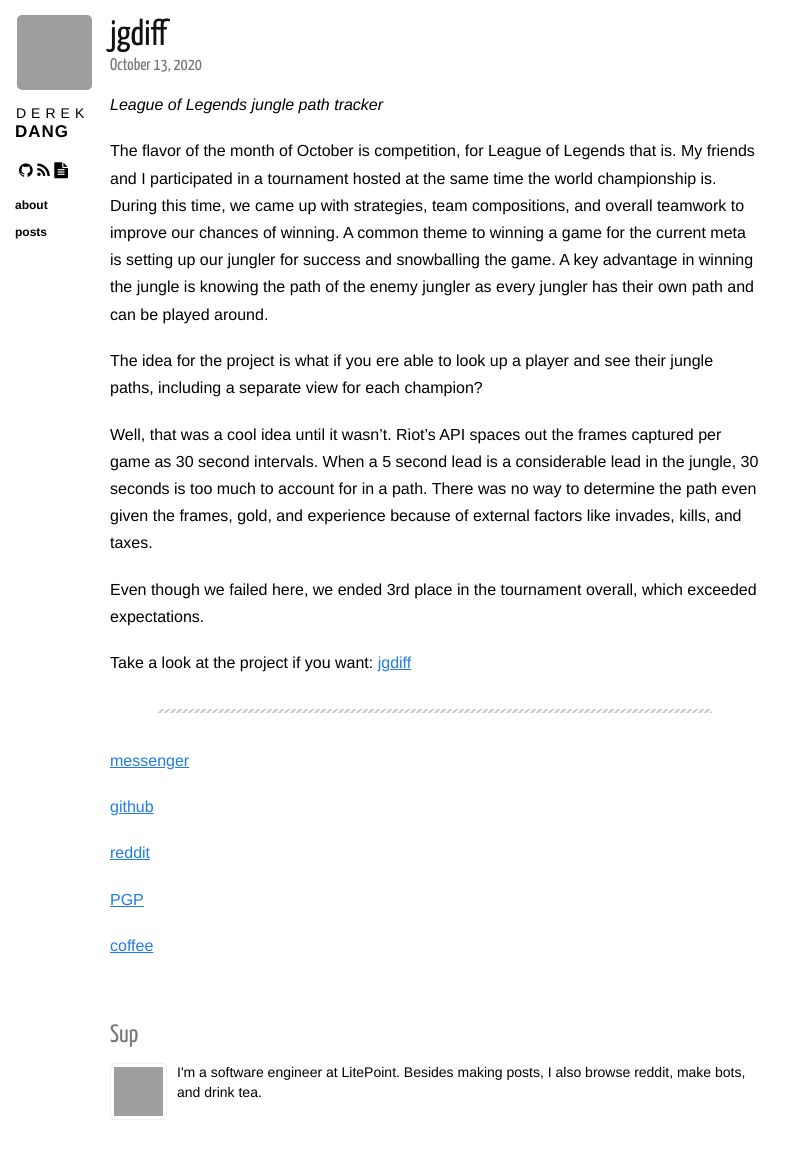
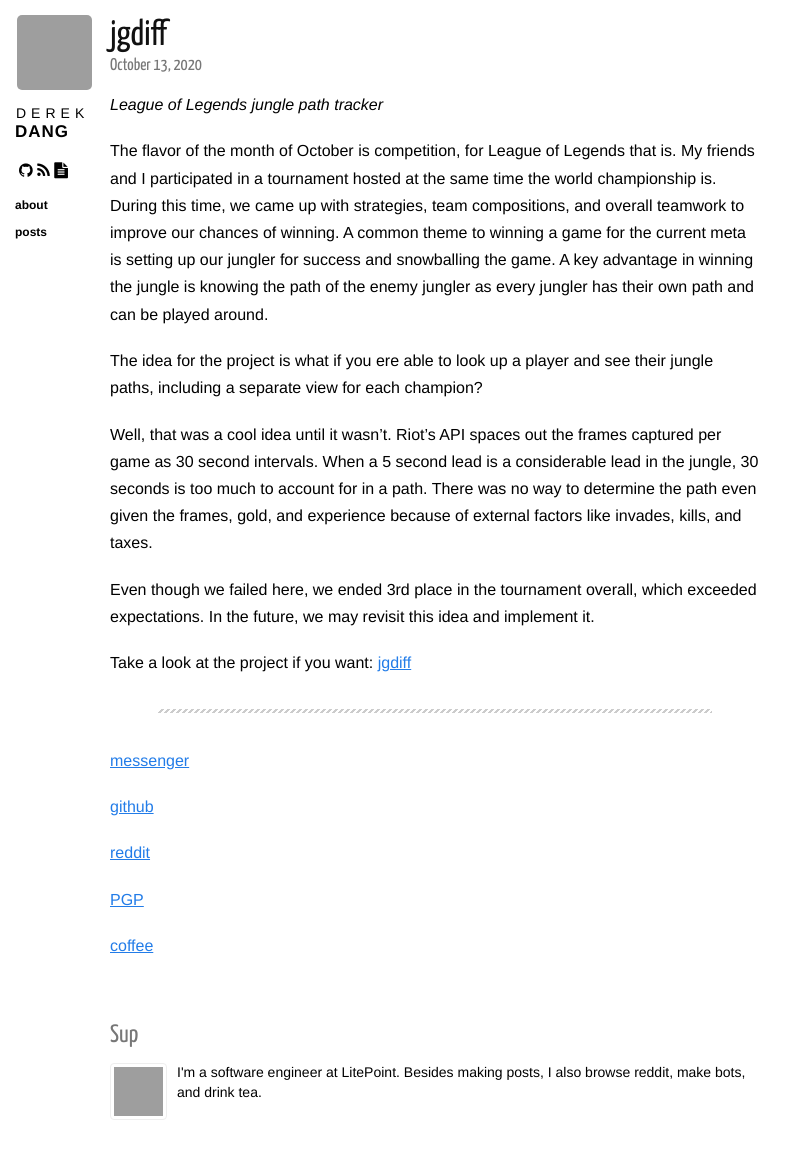
Before and after one commit to dqdang/dqdang.github.io, a Jekyll site: the page built from _posts/2020-10-13-jgdiff.markdown, in a window 1280 px wide, cut to the strip 0-1179 px from the top of the page. Shown: the top 1159 px of the strip, without its empty margins (0-806 px from the left). Built offline with Jekyll 4.4.1, drawn with Linux system fonts in a browser that asks for light colours; nearby versions of some CDN libraries; grey boxes are pictures that could not be loaded.

Commit message:
Add more description

```diff
--- a/_posts/2020-10-13-jgdiff.markdown
+++ b/_posts/2020-10-13-jgdiff.markdown
@@ -12,7 +12,7 @@
 
 Well, that was a cool idea until it wasn't. Riot's API spaces out the frames captured per game as 30 second intervals. When a 5 second lead is a considerable lead in the jungle, 30 seconds is too much to account for in a path. There was no way to determine the path even given the frames, gold, and experience because of external factors like invades, kills, and taxes.
 
-Even though we failed here, we ended 3rd place in the tournament overall, which exceeded expectations.
+Even though we failed here, we ended 3rd place in the tournament overall, which exceeded expectations. In the future, we may revisit this idea and implement it.
 
 Take a look at the project if you want:
 [jgdiff][jgdiff]
```
